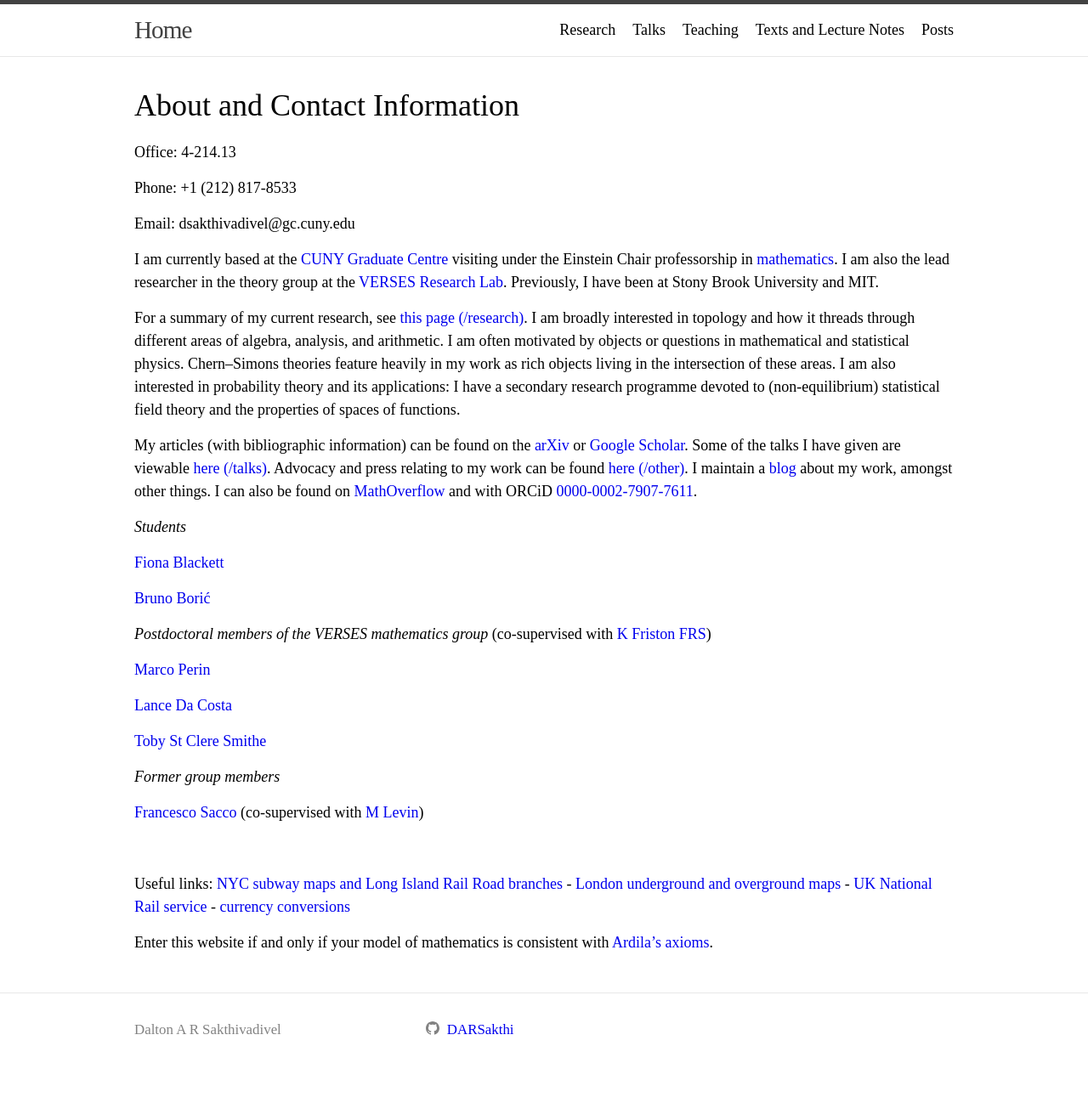
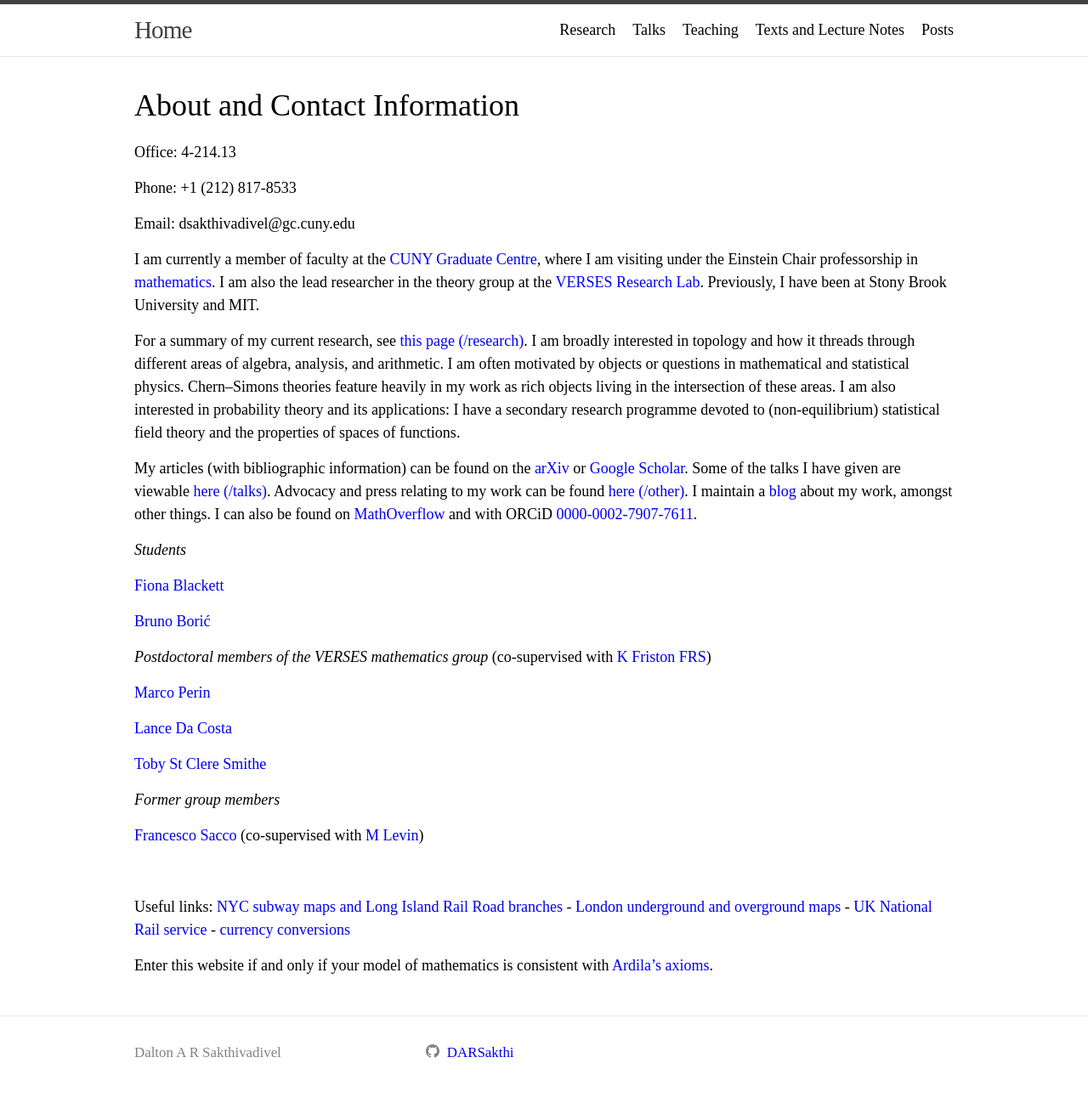
Before and after one commit to DARSakthi/DARSakthi.github.io, a Jekyll site: the page built from index.markdown, in a window 1280 px wide. Shown: the whole page at 85% size. Built offline with Jekyll 4.4.1, drawn with Linux system fonts in a browser that asks for light colours; before the commit the page ends 1284 px from its top, so only the background shows below that.

Commit message:
Update index.markdown

```diff
--- a/index.markdown
+++ b/index.markdown
@@ -12,7 +12,7 @@ Phone: +1 (212) 817-8533
 
 Email: dsakthivadivel@gc.cuny.edu
 
-I am currently based at the [CUNY Graduate Centre](https://www.gc.cuny.edu) visiting under the Einstein Chair professorship in [mathematics](https://www.gc.cuny.edu/mathematics). I am also the lead researcher in the theory group at the [VERSES Research Lab](https://darsakthi.github.io/verses-lab/). Previously, I have been at Stony Brook University and MIT.
+I am currently a member of faculty at the [CUNY Graduate Centre](https://www.gc.cuny.edu), where I am visiting under the Einstein Chair professorship in [mathematics](https://www.gc.cuny.edu/mathematics). I am also the lead researcher in the theory group at the [VERSES Research Lab](https://darsakthi.github.io/verses-lab/). Previously, I have been at Stony Brook University and MIT.
 
 For a summary of my current research, see [this page (/research)](https://darsakthi.github.io/research). I am broadly interested in topology and how it threads through different areas of algebra, analysis, and arithmetic. I am often motivated by objects or questions in mathematical and statistical physics. Chern--Simons theories feature heavily in my work as rich objects living in the intersection of these areas. I am also interested in probability theory and its applications: I have a secondary research programme devoted to (non-equilibrium) statistical field theory and the properties of spaces of functions.
 
```
